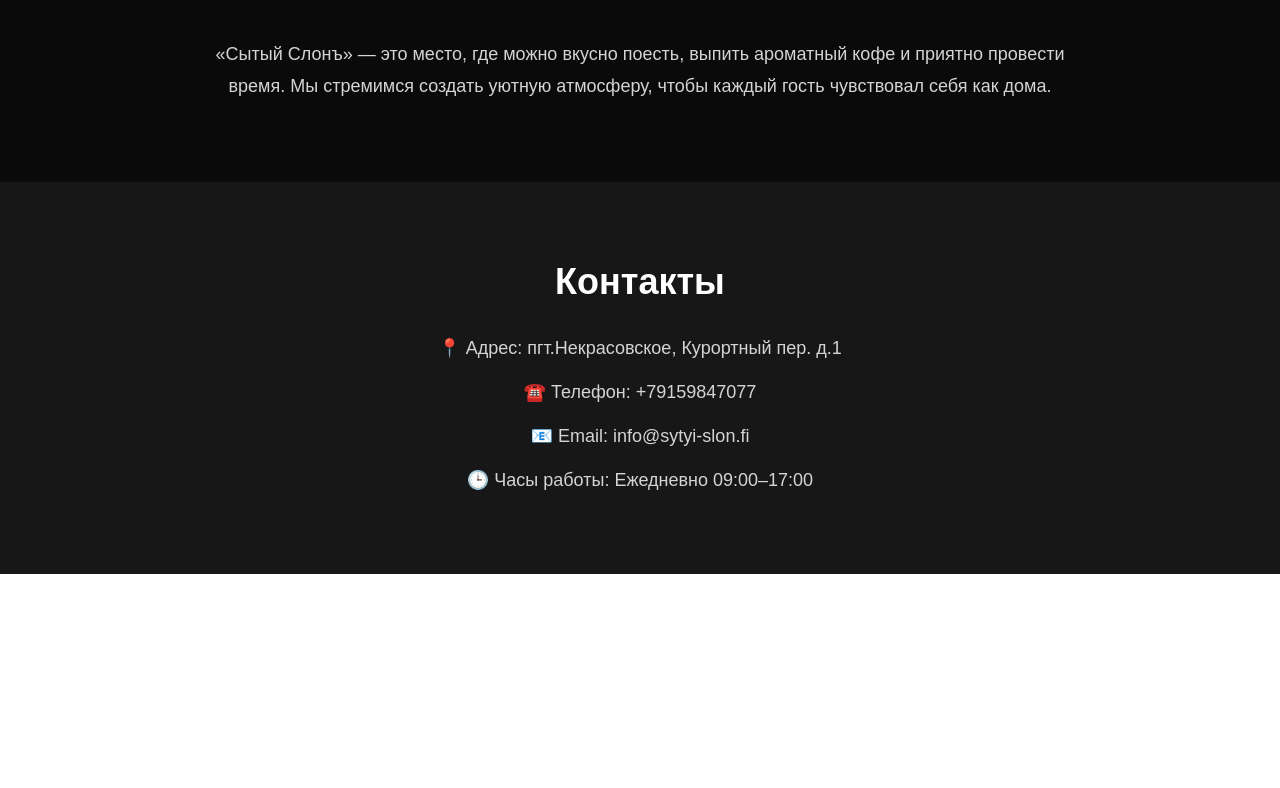
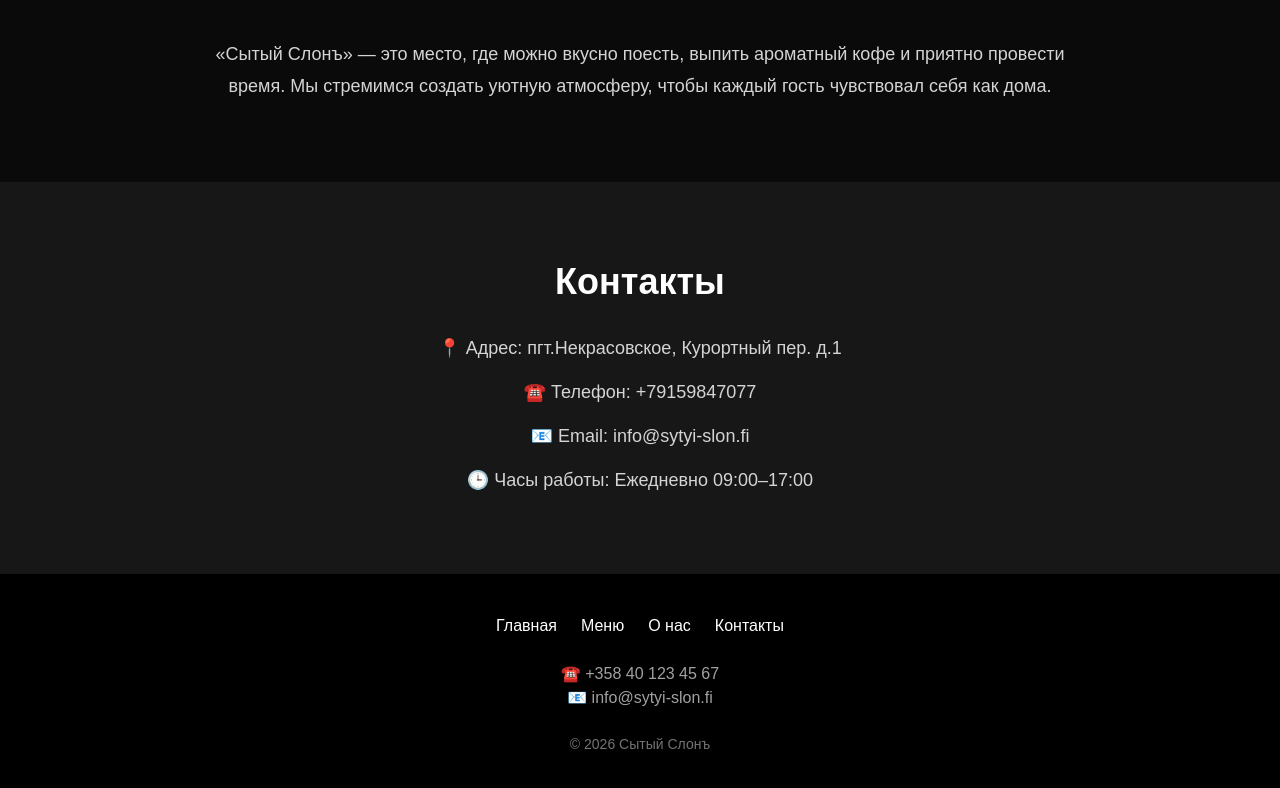
Before and after one commit to semperthY/Sytyi-slon, a Next.js app: page / in a window 1280 px wide. Shown: the part 1350-2138 px from the top of the page. Before the commit the page ends 1924 px from the top, so only its background shows below. Built offline with nearby package versions, Linux system fonts and the light colour scheme.

Commit message:
v0.13 Добавлен Footer

```diff
--- a/src/app/page.tsx
+++ b/src/app/page.tsx
@@ -3,6 +3,7 @@ import Hero from "../components/Hero";
 import MenuSection from "../components/MenuSection";
 import About from "../components/About";
 import Contacts from "../components/Contacts";
+import Footer from "../components/Footer";
 
 export default function Home() {
   return (
@@ -12,6 +13,7 @@ export default function Home() {
       <MenuSection />
       <About />
       <Contacts />
+      <Footer />
     </>
   );
 }
--- /dev/null
+++ b/src/components/Footer.tsx
@@ -0,0 +1,32 @@
+import { footer } from "../data/footer";
+
+export default function Footer() {
+  return (
+    <footer className="bg-black px-6 py-10 text-white">
+      <div className="mx-auto flex max-w-6xl flex-col items-center gap-6">
+
+        <nav className="flex flex-wrap justify-center gap-6">
+          {footer.links.map((link) => (
+            <a
+              key={link.href}
+              href={link.href}
+              className="transition hover:text-yellow-400"
+            >
+              {link.name}
+            </a>
+          ))}
+        </nav>
+
+        <div className="text-center text-neutral-400">
+          <p>☎️ {footer.phone}</p>
+          <p>📧 {footer.email}</p>
+        </div>
+
+        <p className="text-sm text-neutral-500">
+          © {new Date().getFullYear()} {footer.copyright}
+        </p>
+
+      </div>
+    </footer>
+  );
+}
--- /dev/null
+++ b/src/data/footer.ts
@@ -0,0 +1,24 @@
+export const footer = {
+  copyright: "Сытый Слонъ",
+  phone: "+358 40 123 45 67",
+  email: "info@sytyi-slon.fi",
+
+  links: [
+    {
+      name: "Главная",
+      href: "#hero",
+    },
+    {
+      name: "Меню",
+      href: "#menu",
+    },
+    {
+      name: "О нас",
+      href: "#about",
+    },
+    {
+      name: "Контакты",
+      href: "#contacts",
+    },
+  ],
+};
```
